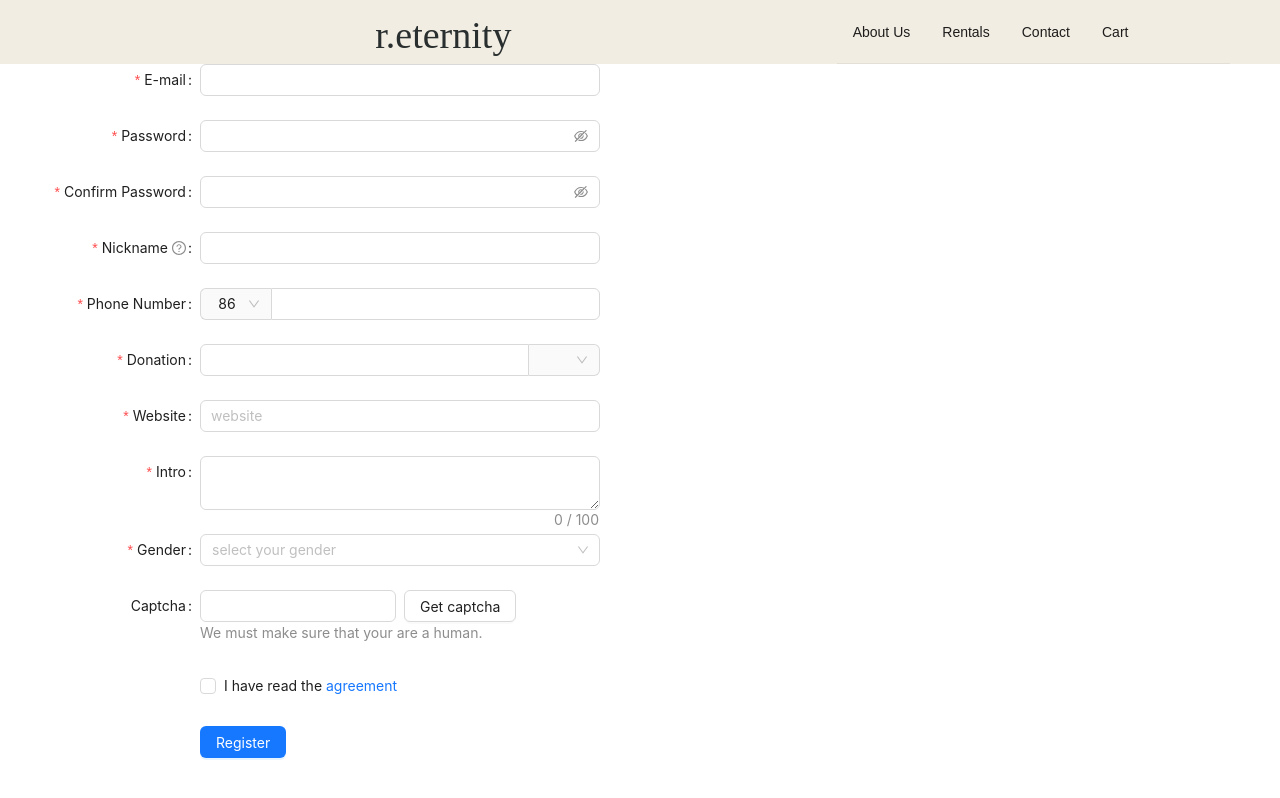
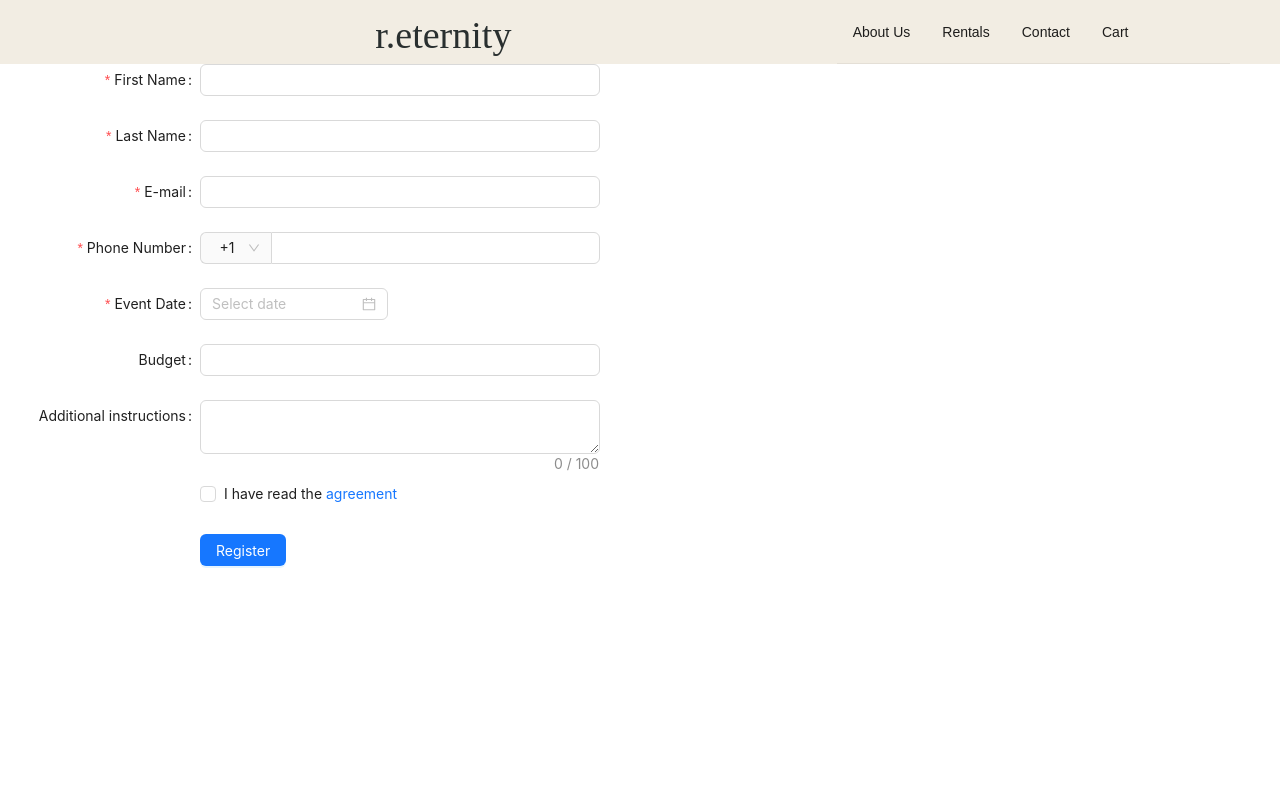
Before and after one commit to 18jcarter/dogs-app, a React (Create React App) app: page /contact in a window 1280 px wide. Built offline with nearby package versions, Linux system fonts and the light colour scheme; a web font is replaced by a local one.

Commit message:
set up backend

```diff
--- a/package.json
+++ b/package.json
@@ -7,6 +7,8 @@
     "@testing-library/react": "^13.4.0",
     "@testing-library/user-event": "^13.5.0",
     "antd": "^5.12.2",
+    "dotenv": "^16.3.1",
+    "mysql2": "^3.6.5",
     "rc-tween-one": "^3.0.6",
     "react": "^18.2.0",
     "react-dom": "^18.2.0",
--- a/src/components/Contact/index.js
+++ b/src/components/Contact/index.js
@@ -1,16 +1,5 @@
-import React, { useState } from 'react';
-import {
-  AutoComplete,
-  Button,
-  Cascader,
-  Checkbox,
-  Col,
-  Form,
-  Input,
-  InputNumber,
-  Row,
-  Select,
-} from 'antd';
+import React from "react";
+import { Button, Checkbox, DatePicker, Form, Input, InputNumber, Select } from "antd";
 const { Option } = Select;
 
 const formItemLayout = {
@@ -46,7 +35,7 @@ const tailFormItemLayout = {
 const Contact = () => {
   const [form] = Form.useForm();
   const onFinish = (values) => {
-    console.log('Received values of form: ', values);
+    console.log("Received values of form: ", values);
   };
   const prefixSelector = (
     <Form.Item name="prefix" noStyle>
@@ -59,30 +48,6 @@ const Contact = () => {
       </Select>
     </Form.Item>
   );
-  const suffixSelector = (
-    <Form.Item name="suffix" noStyle>
-      <Select
-        style={{
-          width: 70,
-        }}
-      >
-        <Option value="USD">$</Option>
-        <Option value="CNY">¥</Option>
-      </Select>
-    </Form.Item>
-  );
-  const [autoCompleteResult, setAutoCompleteResult] = useState([]);
-  const onWebsiteChange = (value) => {
-    if (!value) {
-      setAutoCompleteResult([]);
-    } else {
-      setAutoCompleteResult(['.com', '.org', '.net'].map((domain) => `${value}${domain}`));
-    }
-  };
-  const websiteOptions = autoCompleteResult.map((website) => ({
-    label: website,
-    value: website,
-  }));
   return (
     <Form
       {...formItemLayout}
@@ -90,8 +55,7 @@ const Contact = () => {
       name="register"
       onFinish={onFinish}
       initialValues={{
-        residence: ['zhejiang', 'hangzhou', 'xihu'],
-        prefix: '86',
+        prefix: "1",
       }}
       style={{
         maxWidth: 600,
@@ -99,16 +63,12 @@ const Contact = () => {
       scrollToFirstError
     >
       <Form.Item
-        name="email"
-        label="E-mail"
+        name="first_name"
+        label="First Name"
         rules={[
           {
-            type: 'email',
-            message: 'The input is not valid E-mail!',
-          },
-          {
             required: true,
-            message: 'Please input your E-mail!',
+            message: "Please input your first name",
           },
         ]}
       >
@@ -116,51 +76,29 @@ const Contact = () => {
       </Form.Item>
 
       <Form.Item
-        name="password"
-        label="Password"
+        name="last_name"
+        label="Last Name"
         rules={[
           {
             required: true,
-            message: 'Please input your password!',
+            message: "Please input your last name!",
           },
         ]}
-        hasFeedback
       >
-        <Input.Password />
+        <Input />
       </Form.Item>
 
       <Form.Item
-        name="confirm"
-        label="Confirm Password"
-        dependencies={['password']}
-        hasFeedback
+        name="email"
+        label="E-mail"
         rules={[
           {
-            required: true,
-            message: 'Please confirm your password!',
+            type: "email",
+            message: "The input is not valid E-mail!",
           },
-          ({ getFieldValue }) => ({
-            validator(_, value) {
-              if (!value || getFieldValue('password') === value) {
-                return Promise.resolve();
-              }
-              return Promise.reject(new Error('The new password that you entered do not match!'));
-            },
-          }),
-        ]}
-      >
-        <Input.Password />
-      </Form.Item>
-
-      <Form.Item
-        name="nickname"
-        label="Nickname"
-        tooltip="What do you want others to call you?"
-        rules={[
           {
             required: true,
-            message: 'Please input your nickname!',
-            whitespace: true,
+            message: "Please input your E-mail!",
           },
         ]}
       >
@@ -173,101 +111,40 @@ const Contact = () => {
         rules={[
           {
             required: true,
-            message: 'Please input your phone number!',
+            message: "Please input your phone number!",
           },
         ]}
       >
         <Input
           addonBefore={prefixSelector}
           style={{
-            width: '100%',
+            width: "100%",
           }}
         />
       </Form.Item>
 
       <Form.Item
-        name="donation"
-        label="Donation"
+        name="event_date"
+        label="Event Date"
         rules={[
           {
             required: true,
-            message: 'Please input donation amount!',
+            message: "Please input your event date!",
           },
         ]}
       >
+        <DatePicker />
+      </Form.Item>
+      <Form.Item name="budget" label="Budget">
         <InputNumber
-          addonAfter={suffixSelector}
           style={{
-            width: '100%',
+            width: "100%",
           }}
         />
       </Form.Item>
 
-      <Form.Item
-        name="website"
-        label="Website"
-        rules={[
-          {
-            required: true,
-            message: 'Please input website!',
-          },
-        ]}
-      >
-        <AutoComplete options={websiteOptions} onChange={onWebsiteChange} placeholder="website">
-          <Input />
-        </AutoComplete>
-      </Form.Item>
-
-      <Form.Item
-        name="intro"
-        label="Intro"
-        rules={[
-          {
-            required: true,
-            message: 'Please input Intro',
-          },
-        ]}
-      >
+      <Form.Item name="instructions" label="Additional instructions">
         <Input.TextArea showCount maxLength={100} />
-      </Form.Item>
-
-      <Form.Item
-        name="gender"
-        label="Gender"
-        rules={[
-          {
-            required: true,
-            message: 'Please select gender!',
-          },
-        ]}
-      >
-        <Select placeholder="select your gender">
-          <Option value="male">Male</Option>
-          <Option value="female">Female</Option>
-          <Option value="other">Other</Option>
-        </Select>
-      </Form.Item>
-
-      <Form.Item label="Captcha" extra="We must make sure that your are a human.">
-        <Row gutter={8}>
-          <Col span={12}>
-            <Form.Item
-              name="captcha"
-              noStyle
-              rules={[
-                {
-                  required: true,
-                  message: 'Please input the captcha you got!',
-                },
-              ]}
-            >
-              <Input />
-            </Form.Item>
-          </Col>
-          <Col span={12}>
-            <Button>Get captcha</Button>
-          </Col>
-        </Row>
       </Form.Item>
 
       <Form.Item
@@ -276,7 +153,7 @@ const Contact = () => {
         rules={[
           {
             validator: (_, value) =>
-              value ? Promise.resolve() : Promise.reject(new Error('Should accept agreement')),
+              value ? Promise.resolve() : Promise.reject(new Error("Should accept agreement")),
           },
         ]}
         {...tailFormItemLayout}
--- a/src/components/Home/index.js
+++ b/src/components/Home/index.js
@@ -1,6 +1,6 @@
 import React from "react";
 import { Flex, Layout, Button, Typography, Image, Carousel } from "antd";
-import { Carousel1, Carousel2, Carousel3, Carousel4, WeddingSignPic } from "../images"
+import { Carousel1, Carousel2, Carousel3, Carousel4, WeddingSignPic } from "../images";
 
 const { Title } = Typography;
 const { Content, Footer } = Layout;
@@ -9,8 +9,8 @@ const HomePage = () => {
   return (
     <Layout>
       <Content>
-        <Flex style={{ height: 600}}>
-          <Flex vertical style={{ width: "50%", paddingLeft: 100 }}>
+        <Flex style={{ height: 600 }}>
+          <Flex vertical style={{ flex: 1, paddingRight: 100, paddingLeft: 100 }}>
             <Title className="primaryText" style={{ fontSize: 80 }}>
               Premium Wedding Sign Rentals.
             </Title>
@@ -20,21 +20,29 @@ const HomePage = () => {
             <Flex style={{ paddingTop: 12 }} justify="center">
               <Button id="primaryButton" size="large" shape="round">
                 Find your perfect decor
-              </Button >
+              </Button>
             </Flex>
           </Flex>
-          <Flex style={{ width: "50%" }}>
+          <Flex style={{ flex: 1 }}>
             <Image src={WeddingSignPic} preview={false} />
           </Flex>
         </Flex>
-        <Flex justify="center" align="center" style={{ background: '#748980', height: 200}}>
-          <Flex justify="center" align="center" style={{ borderRadius: 15, background: '#F2EDE3', width: '60%' }}>
-            <Flex vertical justify="center" align="center" style={{ width: '80%' }}>
+        <Flex justify="center" align="center" style={{ background: "#748980", height: 200 }}>
+          <Flex
+            justify="center"
+            align="center"
+            style={{ borderRadius: 15, background: "#F2EDE3", width: "60%" }}
+          >
+            <Flex vertical justify="center" align="center" style={{ width: "80%" }}>
               <Title className="secondaryText" style={{ fontWeight: "lighter", fontSize: 24 }}>
                 Forget about the stress of decorating a wedding.
               </Title>
-              <Title className="secondaryText" style={{ marginTop: 0, textAlign:"center", fontWeight: "lighter", fontSize: 20 }}>
-                Aesthetic rentable wedding decor with looks that will elevate the occasion, without breaking the budget.
+              <Title
+                className="secondaryText"
+                style={{ marginTop: 0, textAlign: "center", fontWeight: "lighter", fontSize: 20 }}
+              >
+                Aesthetic rentable wedding decor with looks that will elevate any occasion, without
+                breaking the budget.
               </Title>
             </Flex>
           </Flex>
--- a/src/index.js
+++ b/src/index.js
@@ -21,7 +21,7 @@ const router = createBrowserRouter([
   {
     path: "contact",
     element: <Contact />,
-  }
+  },
 ]);
 
 // const root = ReactDOM.createRoot(document.getElementById('root'));
```
Also changed, not shown: src/backend/exampleQuery.js (added, +19 -0 lines), 2 other files (tests, documents, lock files or other folders).
